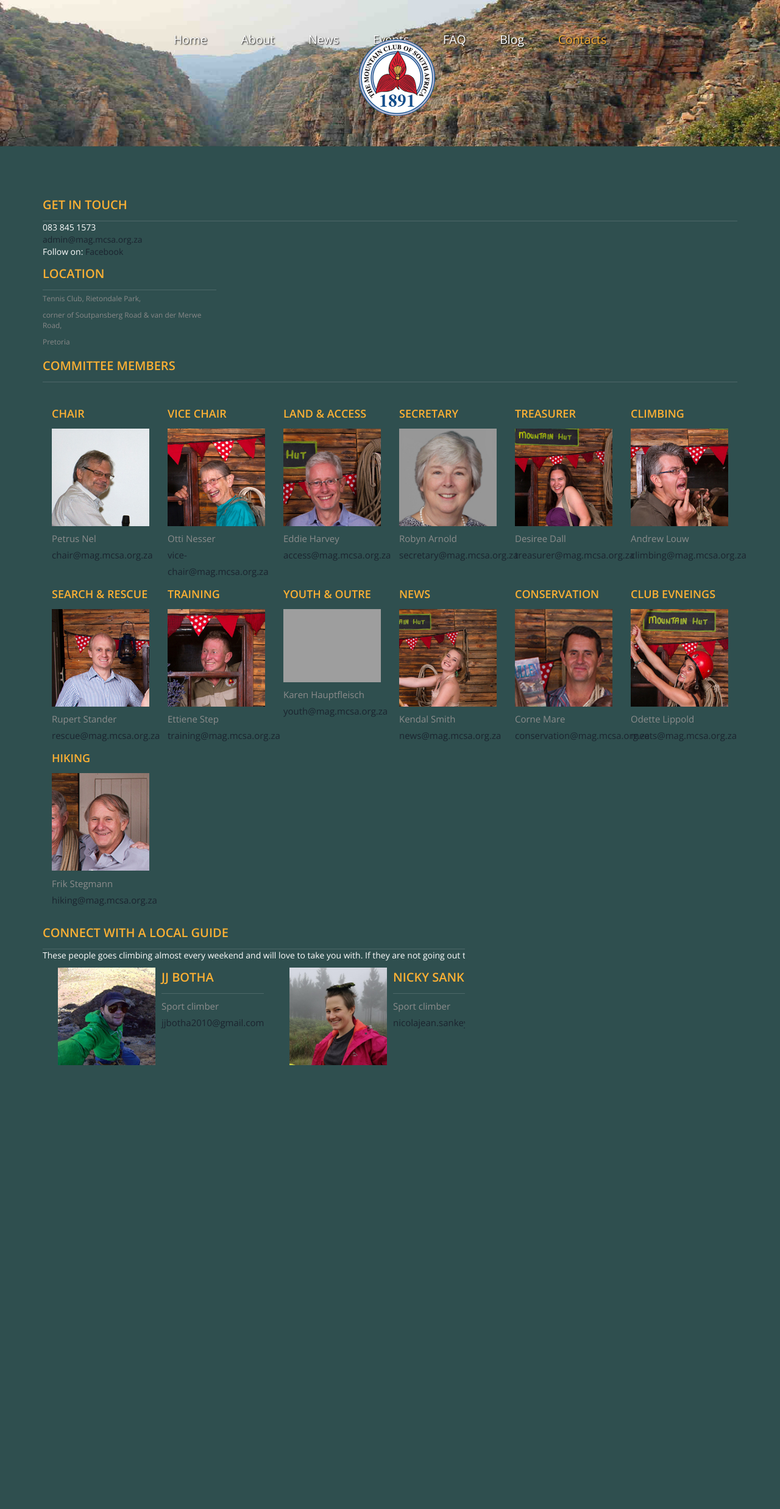
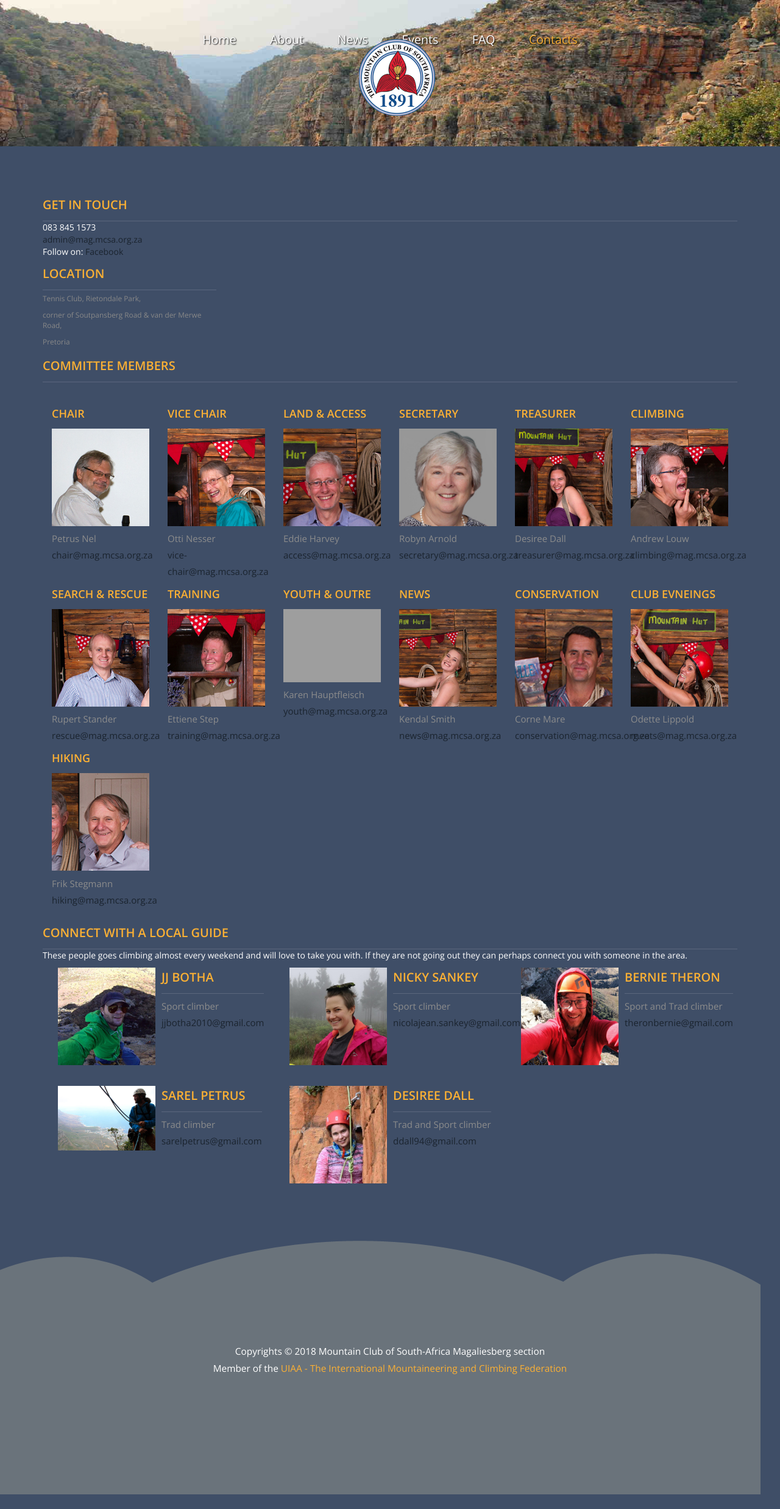
Before and after one commit to darkarcmage/MCSA, a PHP site: page /contact.php in a window 1280 px wide. Shown: the whole page at 61% size. Before the commit the page ends 1747 px from the top, so only its background shows below. Run offline with PHP 8.4, Linux system fonts and the light colour scheme; grey boxes are pictures that could not be loaded.

Commit message:
CSS Color Variables added

```diff
--- a/site/contact.php
+++ b/site/contact.php
@@ -260,6 +260,8 @@
 
 </div>
 </div>
+</div>
+</div>
 
   <!-- contact -->
 <!-- footer -->
--- a/site/css/style.css
+++ b/site/css/style.css
@@ -1,3 +1,14 @@
+:root{
+		--background-color: #3f4e67;
+		/*How to use
+			var(--background-color);
+		*/
+		--subheading-color:#0070C6;
+		--text-color:#FFFFFF;
+
+
+}
+
 .TextShadow{
 	text-shadow:0px 0px 5px #000000;
 
@@ -23,7 +34,7 @@
 p {margin: 0;}
 html,body{
 	font-family: 'Open Sans', sans-serif;
-	background-color: darkslategrey;
+	background-color: var(--background-color);
 }
 body a{
     transition:0.5s all;
@@ -50,7 +61,7 @@
 }
 
 h3,h4,h5,h6{
-	color:white;
+	color:var(--text-color);
 }
 
 .contentMain{
@@ -206,12 +217,14 @@
 	color:#ff7200;
 }
 .header-bottom {
-	padding: 2em 0;
+	padding: 0em 0;
 	text-align:center;
 	background-color: white;
 }
+
+
 .head-nav ul li a {
-	color: white;
+	color: var(--text-color);
 	text-decoration: none;
 	font-size: 1.4em;
 	font-weight: 400;
@@ -709,7 +722,7 @@
 	text-align: left;
 }
 .news-grid-text span{
-	color: #0070C6;
+	color: var(--subheading-color);
 	font-size: 14px;
 	line-height: 1.7em;
 	font-weight: 700;
--- a/site/index.php
+++ b/site/index.php
@@ -16,7 +16,7 @@
 <!-- header -->
 <div>
 
-	<div class="header-bottom">
+	<div class="header-bottom" style="padding:2em 0;">
 		<div class="container">
 			<div class="logo">
 				<a href="index.php"><img src="images/MCSAlogo.png" class="img-responsive logoImg" alt="" /></a>
--- a/site/parts/footer.php
+++ b/site/parts/footer.php
@@ -1,8 +1,8 @@
 <div class="footer">
 		<div class="container">
 				<div class="clearfix"> </div>
-				<div class="bottom">
-				<p>Copyrights © 2018 Mountain Club of South-Africa
+			<div class="bottom">
+				<p>Copyrights © 2018 Mountain Club of South-Africa Magaliesberg section
 				<br>Member of the  <a href="http://www.theuiaa.org/"> UIAA - The International Mountaineering and Climbing Federation </a> </p>
 			</div>
 		</div>
--- a/site/parts/header.php
+++ b/site/parts/header.php
@@ -11,7 +11,7 @@
 						<li class="titleoption <?php if (isset($news)    ) { echo "active"; } ?>" ><a href="news.php">News</a></li>
 						<li class="titleoption <?php if (isset($events)    ) { echo "active"; } ?>" ><a href="events.php">Events</a></li>
 						<li class="titleoption <?php if (isset($faq)    ) { echo "active"; } ?>" ><a href="faq.php">FAQ</a></li>
-						<li ><a  target="_blank"  href="https://www.facebook.com/groups/MCSA.Magaliesberg/">Blog</a></li>
+						<!--<li ><a  target="_blank"  href="https://www.facebook.com/groups/MCSA.Magaliesberg/">Blog</a></li> -->
 						<li class="titleoption <?php if (isset($contact)    ) { echo "active"; } ?>" ><a href="contact.php">Contacts</a></li>
 						<div class="clearfix"> </div>
 				</ul>
```
